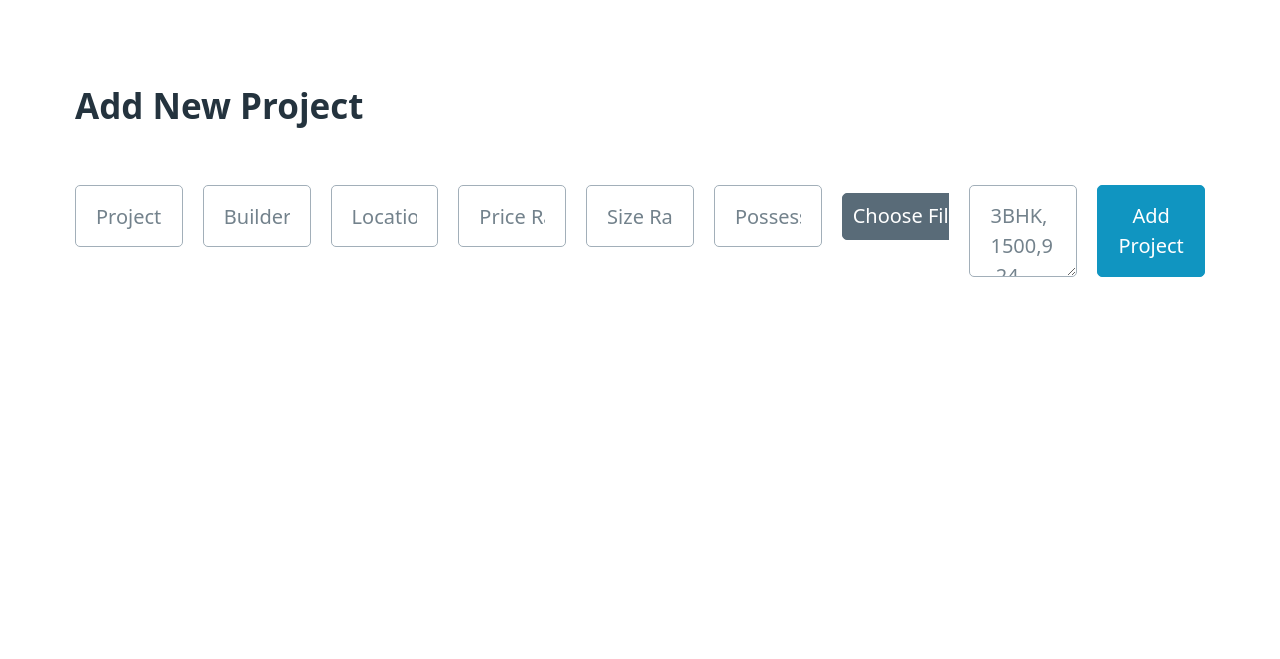
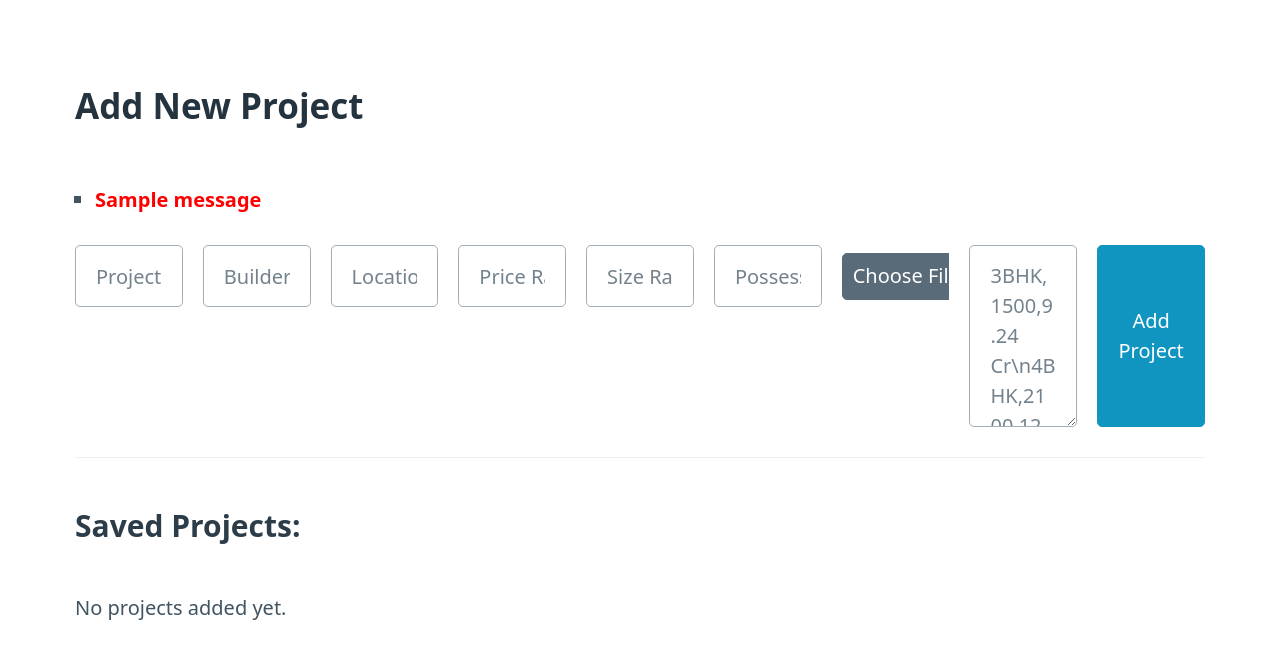
Before and after one commit to callhemant/real-estate-launches2, a Flask app: page /admin in a window 1280 px wide. Shown: the top 659 px of the page. Run offline with Flask 3, Linux system fonts and the light colour scheme; the visitor is signed in with stand-in values (Sample User, id 1); one stand-in notice (Sample message) is shown.

Commit message:
Update admin.html

```diff
--- a/templates/admin.html
+++ b/templates/admin.html
@@ -9,17 +9,44 @@
 <body>
   <main class="container">
     <h2>Add New Project</h2>
+
+    <!-- Flash messages -->
+    {% with messages = get_flashed_messages() %}
+      {% if messages %}
+        <ul>
+          {% for message in messages %}
+            <li><strong style="color: red;">{{ message }}</strong></li>
+          {% endfor %}
+        </ul>
+      {% endif %}
+    {% endwith %}
+
     <form method="POST" action="/add-project" enctype="multipart/form-data" class="grid">
       <input type="text" name="title" placeholder="Project Title" required>
-      <input type="text" name="builder" placeholder="Builder Name">
-      <input type="text" name="location" placeholder="Location">
-      <input type="text" name="price_range" placeholder="Price Range">
-      <input type="text" name="size_range" placeholder="Size Range">
-      <input type="text" name="possession" placeholder="Possession Date">
-      <input type="file" name="image" accept="image/*">
-      <textarea name="bhk" placeholder="3BHK,1500,9.24 Cr\n4BHK,2100,12.93 Cr"></textarea>
+      <input type="text" name="builder" placeholder="Builder Name" required>
+      <input type="text" name="location" placeholder="Location" required>
+      <input type="text" name="price_range" placeholder="Price Range" required>
+      <input type="text" name="size_range" placeholder="Size Range" required>
+      <input type="text" name="possession" placeholder="Possession Date" required>
+      <input type="file" name="image" accept=".jpg,.jpeg,.png,.gif" required>
+      <textarea name="bhk" placeholder="3BHK,1500,9.24 Cr\n4BHK,2100,12.93 Cr" rows="5" required></textarea>
       <button type="submit">Add Project</button>
     </form>
+
+    <hr>
+
+    <h3>Saved Projects:</h3>
+    {% if projects %}
+      <ul>
+        {% for project in projects %}
+          <li>
+            <strong>{{ project.title }}</strong> — {{ project.location }}
+          </li>
+        {% endfor %}
+      </ul>
+    {% else %}
+      <p>No projects added yet.</p>
+    {% endif %}
   </main>
 </body>
 </html>
```
